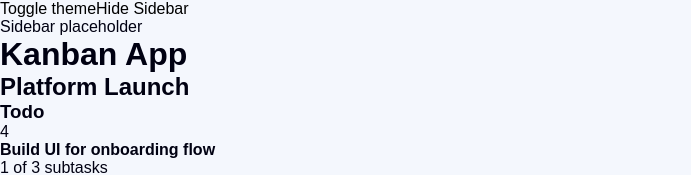
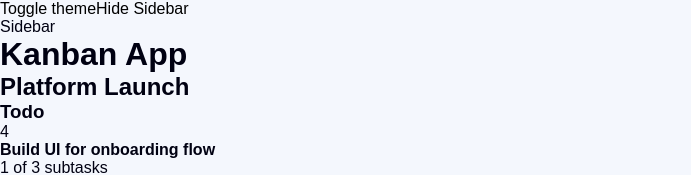
Before and after one commit to varisDogukan/kanban-task-management, a React (Vite) app: page / in a window 1280 px wide. Shown: the top 175 px of the page, without its empty margins (0-691 px from the left). Built offline with nearby package versions, Linux system fonts and the light colour scheme.

Commit message:
refactor: extract sidebar placeholder into shared component

```diff
--- a/src/app/App.tsx
+++ b/src/app/App.tsx
@@ -1,5 +1,6 @@
 import { useEffect } from "react";
 
+import Sidebar from "@components/shared/Sidebar";
 import BoardPage from "@features/boards/components/BoardPage";
 import { useBoardStore } from "@features/boards/store/boardStore";
 import { useThemeStore } from "@features/theme/store/themeStore";
@@ -28,11 +29,7 @@ function App() {
       </button>
 
       <div>
-        {isSidebarOpen ? (
-          <aside>
-            <p>Sidebar placeholder</p>
-          </aside>
-        ) : null}
+        {isSidebarOpen ? <Sidebar /> : null}
 
         <main>
           <h1>Kanban App</h1>
--- /dev/null
+++ b/src/components/shared/Sidebar.tsx
@@ -0,0 +1,7 @@
+export default function Sidebar() {
+  return (
+    <aside>
+      <p>Sidebar</p>
+    </aside>
+  );
+}
--- a/src/features/boards/components/TaskCard.tsx
+++ b/src/features/boards/components/TaskCard.tsx
@@ -9,6 +9,8 @@ export default function TaskCard({ task }: TaskCardProps) {
     (subtask) => subtask.isCompleted,
   ).length;
 
+  console.log("Selam");
+
   return (
     <article>
       <h4>{task.title}</h4>
--- a/src/main.tsx
+++ b/src/main.tsx
@@ -1,8 +1,8 @@
 import { StrictMode } from "react";
 import { createRoot } from "react-dom/client";
 
-import App from "./app/App";
-import "./styles/global.scss";
+import App from "@app/App";
+import "@styles/global.scss";
 
 createRoot(document.getElementById("root")!).render(
   <StrictMode>
```
